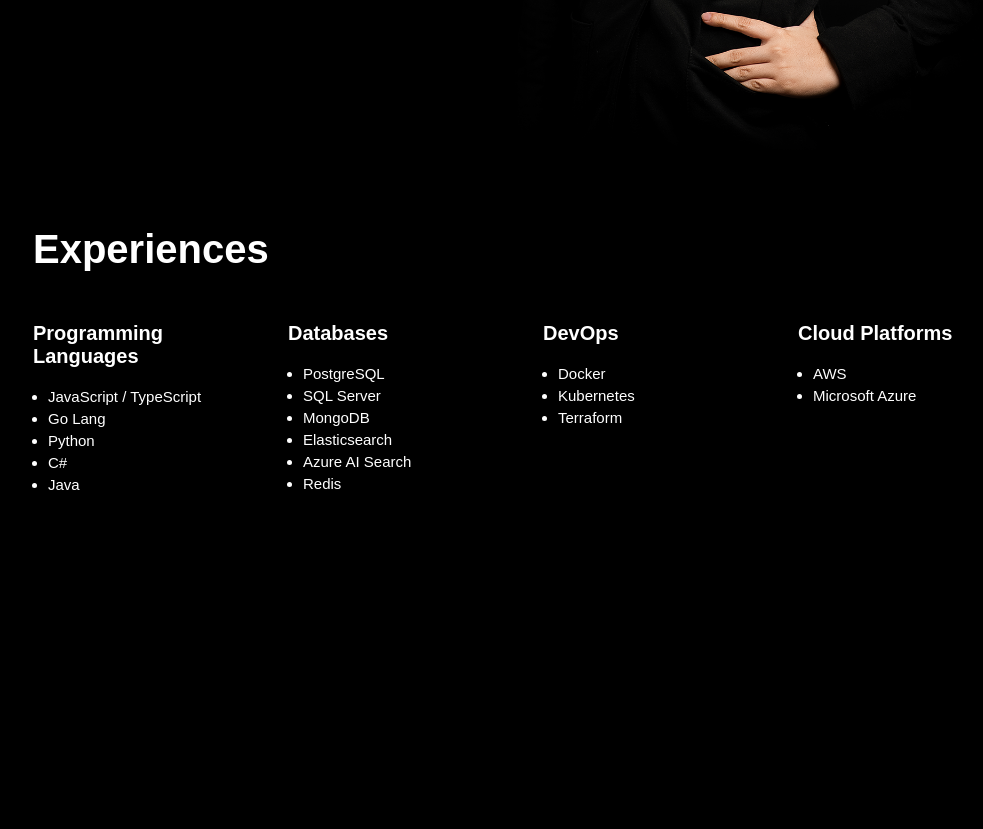
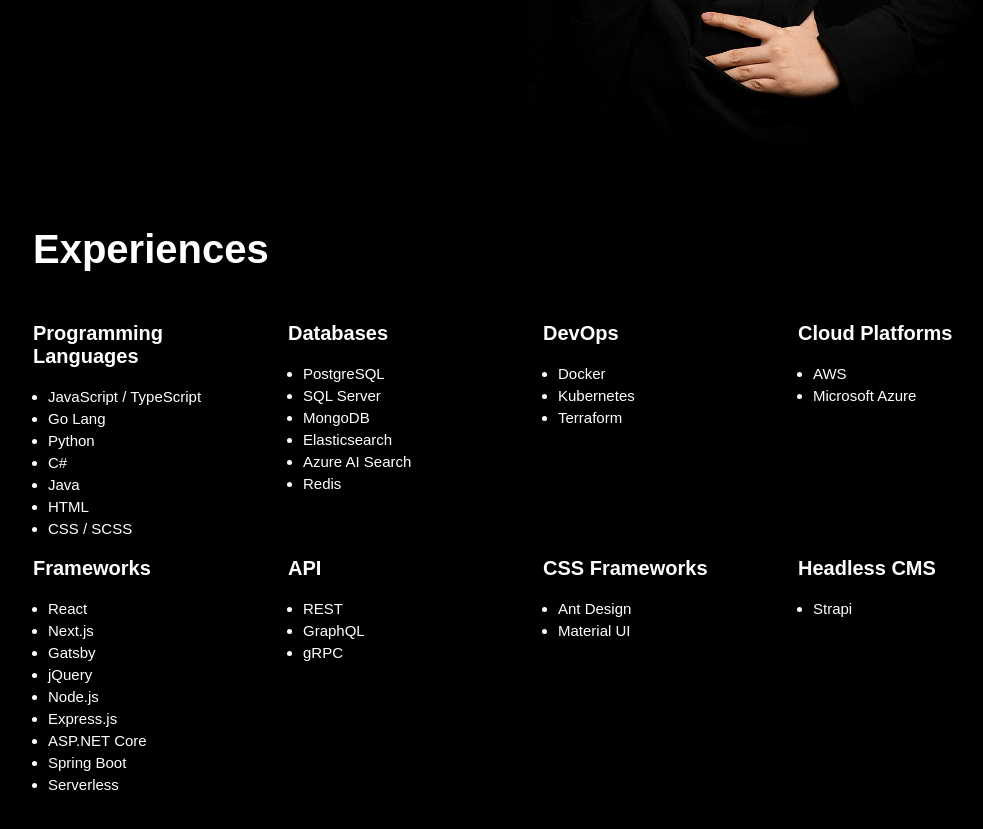
Before and after one commit to iPurplePink/portfolio, a Next.js app: page / in a window 1280 px wide. Shown: the part 623-1452 px from the top of the page, without its empty margins (107-1090 px from the left). Built offline with nearby package versions, Linux system fonts and the light colour scheme.

Commit message:
update experiences

```diff
--- a/app/page.tsx
+++ b/app/page.tsx
@@ -5,7 +5,15 @@
 const experiences = [
   {
     topic: 'Programming Languages',
-    list: ['JavaScript / TypeScript', 'Go Lang', 'Python', 'C#', 'Java'],
+    list: [
+      'JavaScript / TypeScript',
+      'Go Lang',
+      'Python',
+      'C#',
+      'Java',
+      'HTML',
+      'CSS / SCSS',
+    ],
   },
   {
     topic: 'Databases',
@@ -25,6 +33,32 @@
   {
     topic: 'Cloud Platforms',
     list: ['AWS', 'Microsoft Azure'],
+  },
+  {
+    topic: 'Frameworks',
+    list: [
+      'React',
+      'Next.js',
+      'Gatsby',
+      'jQuery',
+      'Node.js',
+      'Express.js',
+      'ASP.NET Core',
+      'Spring Boot',
+      'Serverless',
+    ],
+  },
+  {
+    topic: 'API',
+    list: ['REST', 'GraphQL', 'gRPC'],
+  },
+  {
+    topic: 'CSS Frameworks',
+    list: ['Ant Design', 'Material UI'],
+  },
+  {
+    topic: 'Headless CMS',
+    list: ['Strapi'],
   },
 ];
 
--- a/styles/page.module.css
+++ b/styles/page.module.css
@@ -48,6 +48,10 @@
   max-width: 1000px;
   width: 100%;
   margin: auto;
+
+  @media screen and (max-width: 600px) {
+    margin: auto auto 50px;
+  }
 }
 
 .intro {
```
